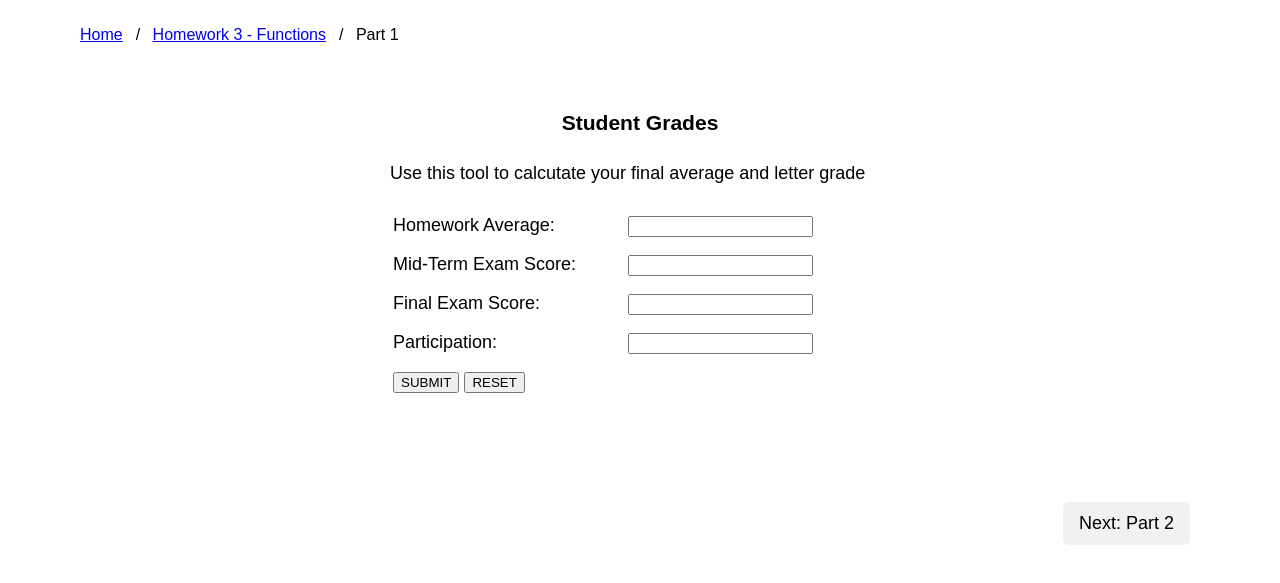
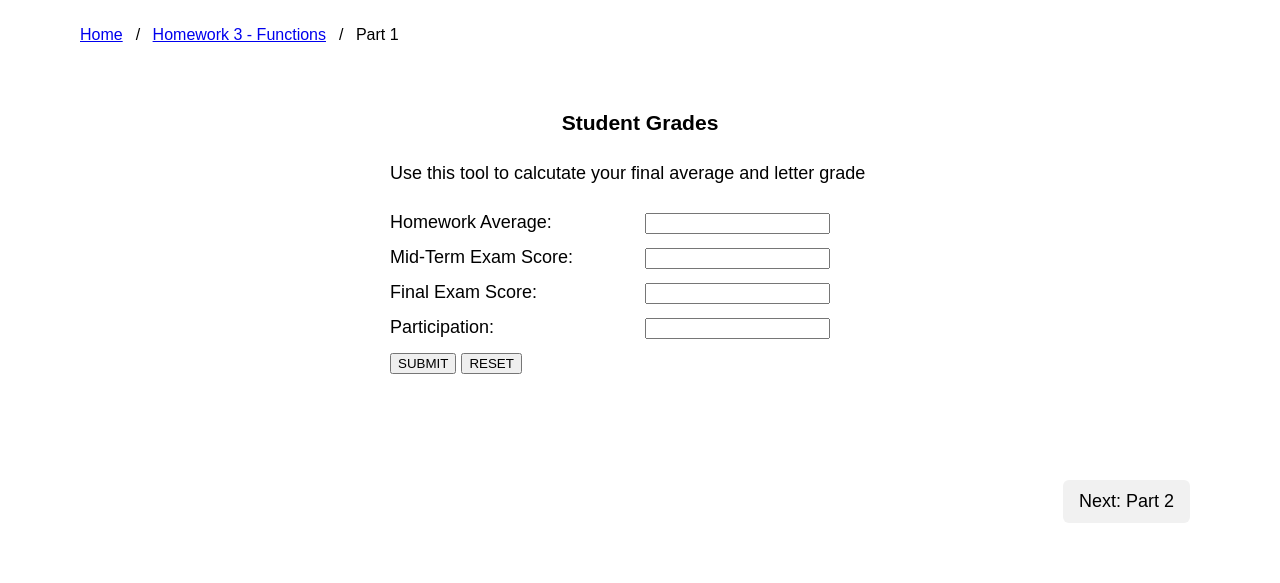
Before and after one commit to EemiaDev/EemiaDev.github.io, a plain HTML site: page Hw3P1.html in a window 1280 px wide. Shown: the part 121-704 px from the top of the page. Drawn offline with Linux system fonts and the light colour scheme.

Commit message:
Update Hw3P1.html

```diff
--- a/Hw3P1.html
+++ b/Hw3P1.html
@@ -79,10 +79,13 @@
         /*section styling*/
         .body { max-width: 500px; margin: 0px auto; padding-top: 20px;
         }
-        /*table column styling*/
-        td {
-            width: 300px;
-            height: 35px;
+        /*form styling*/
+        .form-row {
+            padding: 4px 0;
+        }
+        .form-row label {
+            display: inline-block;
+            width: 250px;
         }
     </style>
 
@@ -159,28 +162,26 @@
         <h3>Student Grades</h3>
         <p>Use this tool to calcutate your final average and letter grade</p>
         <form id="myform" name="myform">
-        <table>
-            <tr>
-            <td><label for="hwAvg">Homework Average:</label> </td>
-            <td><input type="number" name="hwAvg" id="hwAvg"></td>
-            </tr>
-            <tr>
-            <td><label for="midExam">Mid-Term Exam Score:</label> </td>
-            <td><input type="number" name="midExam"  id="midExam"></td>
-            </tr>
-            <tr>
-            <td><label for="finalExam">Final Exam Score:</label> </td>
-            <td><input type="number" name="finalExam"  id="finalExam"></td>
-            </tr>
-            <tr>
-            <td><label for="participation">Participation:</label> </td>
-            <td><input type="number" name="participation"  id="participation"></td>
-            </tr>
-            <tr>
-            <td><input type="button" value="SUBMIT"  onclick="process()">
-            <input type="reset" value="RESET" onclick="res()"></td>
-            </tr>
-        </table>
+        <div class="form-row">
+            <label for="hwAvg">Homework Average:</label>
+            <input type="number" name="hwAvg" id="hwAvg">
+        </div>
+        <div class="form-row">
+            <label for="midExam">Mid-Term Exam Score:</label>
+            <input type="number" name="midExam" id="midExam">
+        </div>
+        <div class="form-row">
+            <label for="finalExam">Final Exam Score:</label>
+            <input type="number" name="finalExam" id="finalExam">
+        </div>
+        <div class="form-row">
+            <label for="participation">Participation:</label>
+            <input type="number" name="participation" id="participation">
+        </div>
+        <div class="form-row">
+            <input type="button" value="SUBMIT" onclick="process()">
+            <input type="reset" value="RESET" onclick="res()">
+        </div>
         <div id="error"></div>
         <div id="results"></div>
         </form>
```
